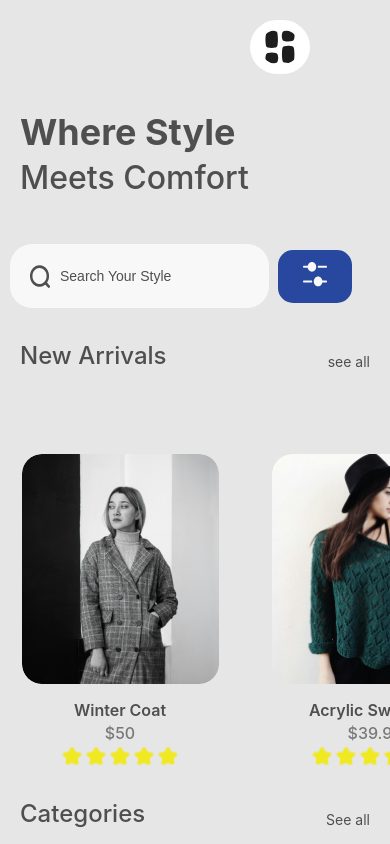
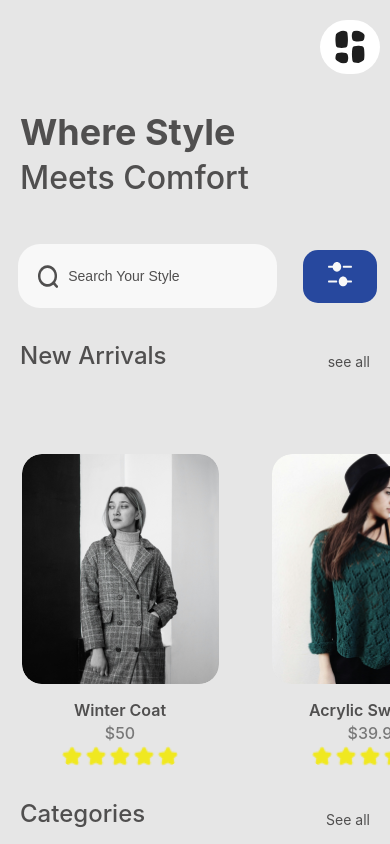
Before and after one commit to minokrim/hngproj2, a React (Create React App) app in the folder task2/: page /body in a window 390 px wide. Shown: the top 844 px of the page. Built offline with nearby package versions, Linux system fonts and the light colour scheme.

Commit message:
bug fixes1

```diff
--- a/task2/src/Bookmark/bookmark.css
+++ b/task2/src/Bookmark/bookmark.css
@@ -6,7 +6,6 @@
 .bookmarkMain{
     display: flex;
     justify-content: space-around;
-    padding-bottom: 50px;
 }
 .bookmarkLeft{
     display: flex;
--- a/task2/src/body/body.css
+++ b/task2/src/body/body.css
@@ -95,6 +95,11 @@
         flex-direction: column;
         background-color: rgba(90, 88, 88, 0.148);
     }
+    .vecHolder{
+        display: flex;
+        width: 100%;
+        justify-content: right;
+    }
     .vec{
         display: flex;
         flex-direction: row;
@@ -102,9 +107,11 @@
         background-color: white;
         width: 40px;
         height: 34px;
-        margin-left: 250px;
+        justify-self: right;
+        align-self: end;
         margin-top: 20px;
         padding: 10px;
+        margin-right: 10px;
     }
     .sec2Right{
         display: none;
@@ -197,6 +204,7 @@
         background-color: rgba(90, 88, 88, 0.148);
         padding: 0 5px 0 10px;
         padding-top: 10px;
+        justify-content: space-around;
     }
     .filter input{
         width: 259px;
--- a/task2/src/body/body.jsx
+++ b/task2/src/body/body.jsx
@@ -44,7 +44,9 @@ function Body(){
 
         <section className="bodySec2">
             <div className="sec2Left">
+                <div className="vecHolder">
                 <Link to="/onboarding"> <VectorIcon3 className="vec"/></Link>
+                </div>
                 <h3>Where Style <span>Meets Comfort</span></h3>
                 <p>Join us to celebrate stylish, comfy wears. Your path to extraordinary style begins here.</p>
                 <h4>Get started</h4>
--- a/task2/src/component/card.jsx
+++ b/task2/src/component/card.jsx
@@ -1,5 +1,5 @@
 import React from "react";
-import { Link,useNavigate } from "react-router-dom";
+import {useNavigate } from "react-router-dom";
 import "../component/card.css"
 
 function Card(props){
--- a/task2/src/component/cart.css
+++ b/task2/src/component/cart.css
@@ -143,7 +143,7 @@ button{
 @media screen and (max-width:600px) {
     .cartMain{
         border: none;
-        height: max-content;
+        height: 100%;
         background-color: rgba(90, 88, 88, 0.148);
     }
     .cartSec1{
@@ -151,6 +151,10 @@ button{
         justify-content: space-between;
         gap: 50px;
         width: 100vw;
+    }
+    .emptycrt{
+        width: 100vw;
+        text-align: center;
     }
     .cBody{
         display: flex;
--- a/task2/src/component/cart.jsx
+++ b/task2/src/component/cart.jsx
@@ -50,7 +50,7 @@ import { ReactComponent as Bin } from "../img/bin.svg";
 
         ))
       ) : (
-        <p>Your cart is empty</p>
+        <p className="emptycrt">Your cart is empty</p>
       )}
         </div>
         <div className="checkout">
--- a/task2/src/details/mobiledetails.jsx
+++ b/task2/src/details/mobiledetails.jsx
@@ -17,7 +17,7 @@ function DetailsPage() {
         <div className="detailsPage">
             <section className="detailnav">
             <Link to="/body" className="li"><h3 className="mobile caret">&lt;</h3></Link>
-            <Link to="/"> <VectorIcon3 className="detailvector"/></Link>
+            <Link to="/hngproj2"> <VectorIcon3 className="detailvector"/></Link>
             </section>
             <Details
                 image={product.imgURL}
--- a/task2/src/mobileonboarding/onboarding.css
+++ b/task2/src/mobileonboarding/onboarding.css
@@ -7,6 +7,7 @@
         padding: 0 10px 0 10px;
         background-color: #22374A;
         color: white;
+        height: max-content;
     }
     .sec1{
         display: flex;
@@ -51,6 +52,7 @@
         color: white;
         text-align: center;
         margin-top: 20px;
+        margin-bottom: 20px;
     }
     .sec3{
         display: flex;
--- a/task2/src/navbar/navbar.jsx
+++ b/task2/src/navbar/navbar.jsx
@@ -6,7 +6,7 @@ import { Link } from "react-router-dom";
 
 function Nav(){
     return <div className="navbarMain">
-        <Link to="/" className="li">
+        <Link to="/hngproj2" className="li">
         <section className="leftSec">
         <img src={logo} alt="" />
         <p>UNIQUE STORE</p>
@@ -14,10 +14,10 @@ function Nav(){
         </Link>
 
     <section className="middleSec">
-    <Link to="/" className="li"><p>HOME</p></Link>
+    <Link to="/hngproj2" className="li"><p>HOME</p></Link>
     <Link to="#products" className="li"><p>PRODUCTS</p></Link>
     <Link to="/cart" className="li"><p>CART</p></Link>
-    <Link to="/contact" className="li"><p>CONTACT US</p></Link>
+    <Link to="/hngproj2" className="li"><p>CONTACT US</p></Link>
     </section>
 
     <section className="rightSec">
```
